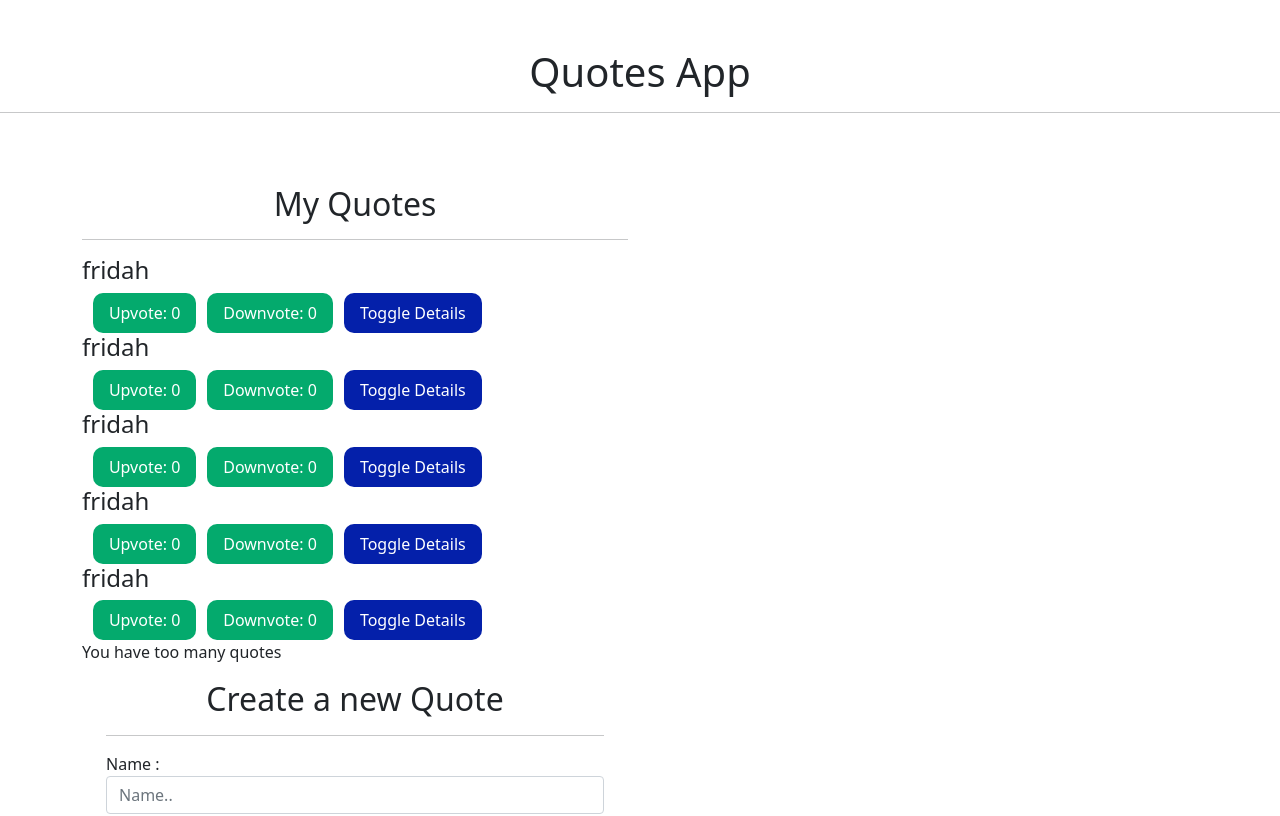
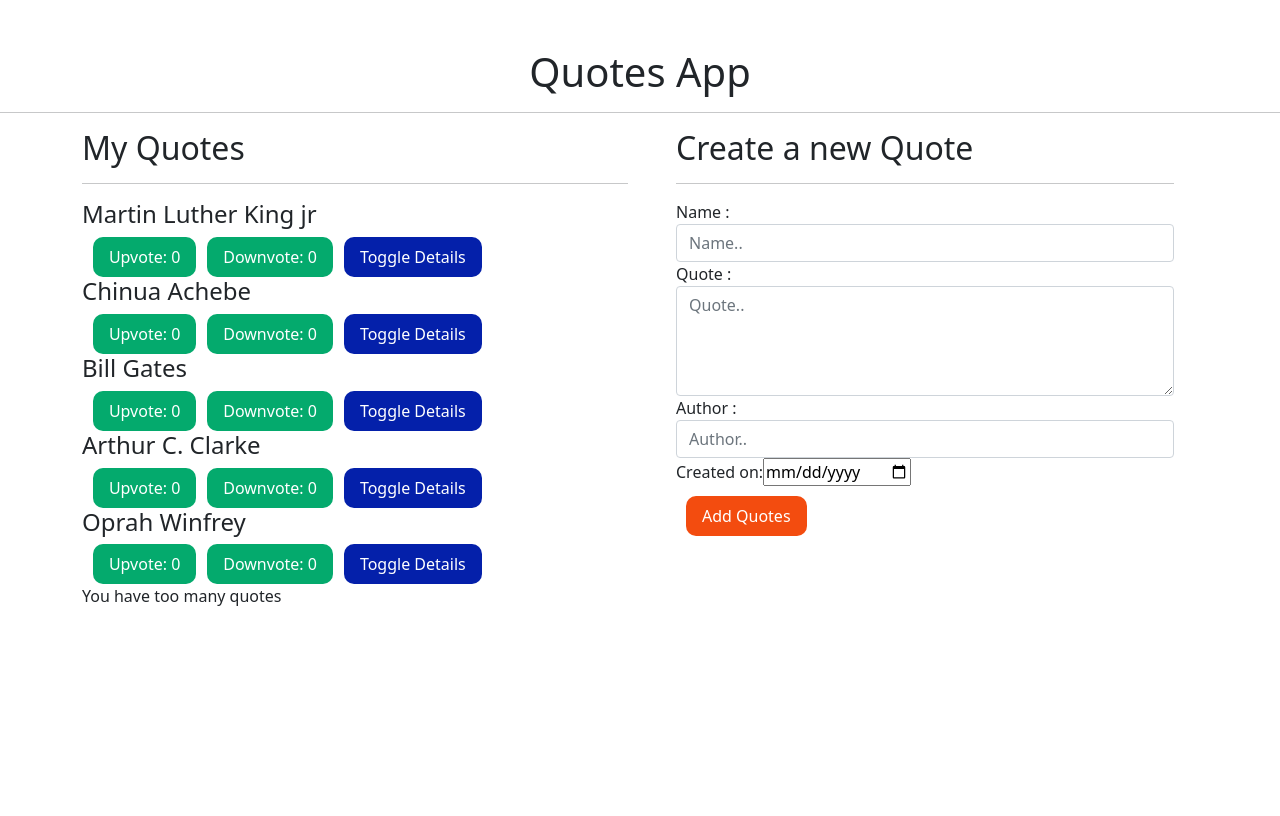
Before and after one commit to Fridah-kalee/Quotes, an Angular app: page / in a window 1280 px wide. Shown: the top 816 px of the page. Built offline with nearby package versions, Linux system fonts and the light colour scheme.

Commit message:
Adding changes

```diff
--- a/src/app/quote-detail/quote-detail.component.html
+++ b/src/app/quote-detail/quote-detail.component.html
@@ -1,3 +1,3 @@
 <p>{{quote.quote}}</p>
-<!-- <p>This quote was created on {{quote.completeDate|dateCount}}.</p> -->
+<p>This quote was created on {{quote.createdDate|dateCount}}.</p>
 <button (click)="quoteDelete(true)" class="btn btn-outline-danger">Delete Quote</button>
--- a/src/app/quote-form/quote-form.component.css
+++ b/src/app/quote-form/quote-form.component.css
@@ -0,0 +1,11 @@
+#submit{
+    background-color: #f34c0f;
+    border: none;
+    color: white;
+    padding: 8px 16px;
+    text-decoration: none;
+    margin-left: 2%;
+    cursor: pointer;
+    border-radius: 10px;
+    margin-top: 2%;
+}
--- a/src/app/quote-form/quote-form.component.html
+++ b/src/app/quote-form/quote-form.component.html
@@ -1,5 +1,5 @@
 <div class="container-fluid">
-    <h2 class="text-center">Create a new Quote</h2>
+    <h2>Create a new Quote</h2>
     <hr>
     <form (ngSubmit)="submitQuote()" #quoteForm="ngForm" >
         <div class="form-group">
@@ -25,6 +25,13 @@
                 <p>Author is required</p>
         </div>
         </div>
-        <button type="submit" class="btn btn-success">Add Quotes</button>
+        <div class="form-group">
+            <label for="created">Created on:</label>
+            <input type='date' id="created" [(ngModel)]="newQuote.createdDate" name="createdDate" #createdDate="ngModel" required>
+            <div [hidden]="createdDate.valid || createdDate.pristine" class="alert alert-danger">
+              <p>Date is required</p>
+            </div>
+        </div>
+        <button type="submit" id="submit">Add Quotes</button>
     </form>
   </div>
--- a/src/app/quote.ts
+++ b/src/app/quote.ts
@@ -7,7 +7,7 @@ export class Quote {
         public quote: string,
         public upvote: number,
         public downvote: number,
-        public completeDate:Date
+        public createdDate:Date
     ){
         this.showQuote=false;
 }
--- a/src/app/quote/quote.component.html
+++ b/src/app/quote/quote.component.html
@@ -1,9 +1,9 @@
 <h1 class="mt-5 text-center">Quotes App</h1>
 <hr>
  <div class="container">
-    <div class="row mt-md-5 pt-4">
+    <div class="row">
         <div class="col-md-6">
-            <h2 class="text-center">My Quotes</h2>
+            <h2>My Quotes</h2>
             <hr>
 
         <div *ngFor ="let quote of quotes; let i =index">
@@ -28,10 +28,10 @@
                 <app-quote-detail *ngIf="quote.showQuote" [quote]="quote" (isComplete) = "deleteQuote($event,i)"></app-quote-detail>
             </div>
         </div>
-
-    </div>
-    <p *ngIf='quotes.length > 4'>You have too many quotes</p>
+        </div>
         <div class="col-md-6">
             <app-quote-form (addQuote)="addNewQuote($event)"></app-quote-form>
         </div>
     </div>
+    <p *ngIf='quotes.length > 4'>You have too many quotes</p>
+</div>
--- a/src/app/quote/quote.component.ts
+++ b/src/app/quote/quote.component.ts
@@ -7,13 +7,13 @@ import { Quote } from '../quote'
 })
 export class QuoteComponent implements OnInit {
 
-   quotes: Quote[]=[
-     new Quote(1, 'fridah', 'fridah', 'Believe you can and you are halfway there', 0, 0, new Date(15,4,2005)),
-     new Quote(2, 'fridah', 'fridah', 'You were born to be real ,not to be perfect', 0, 0, new Date(15,4,2005)),
-     new Quote(3, 'fridah', 'fridah', 'Just do it', 0, 0, new Date(15,4,2005)),
-     new Quote(4, 'fridah', 'fridah', 'Be the light', 0, 0, new Date(15,4,2005)),
-     new Quote(5, 'fridah', 'fridah', 'Start your day with happiness and gratitude', 0, 0, new Date(15,4,2005))
-   ]
+   quotes: Quote[] =[
+     new Quote(1, 'Martin Luther King jr', 'Martin Luther King jr', 'The time is always right to do what is right.', 0, 0, new Date(15,4,2003)),
+     new Quote(2, 'Chinua Achebe', 'Chinua Achebe', 'If you dont like someones story, write your own.', 0, 0, new Date(15,4,1972)),
+     new Quote(3, 'Bill Gates', 'Bill Gates', 'If you are born poor it is not your mistake, but if you die poor it is your mistake.', 0, 0, new Date(15,4,1994)),
+     new Quote(4, 'Arthur C. Clarke ', 'Arthur C. Clarke ', 'Any sufficiently advanced technology is equivalent to magic.', 0, 0, new Date(15,4,1985)),
+     new Quote(5, 'Oprah Winfrey', 'Oprah Winfrey', 'The greatest discovery of all time is that a person can change his future by merely changing his attitude', 0, 0, new Date(15,4,2010)),
+   ];
   arr: number[]= this.quotes.map(quote=>quote.upvote)
   highest = Math.max(...this.arr)
 
@@ -46,7 +46,9 @@ export class QuoteComponent implements OnInit {
   addNewQuote(quote){
     let quoteLength = this.quotes.length;
     quote.id = quoteLength+1;
+    quote.createdDate = new Date(quote.createdDate);
     this.quotes.push(quote)
+
   }
   constructor() { }
 
```
